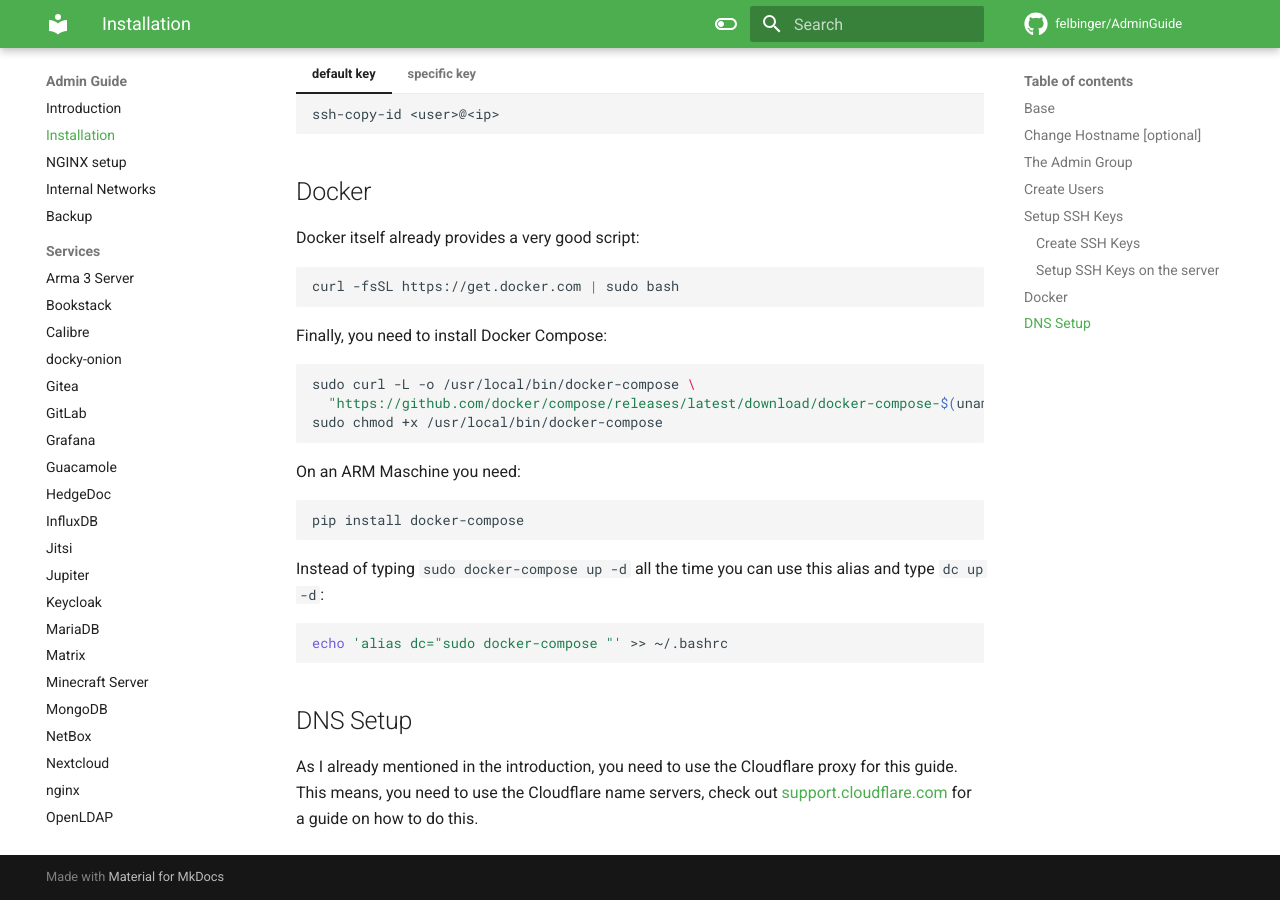
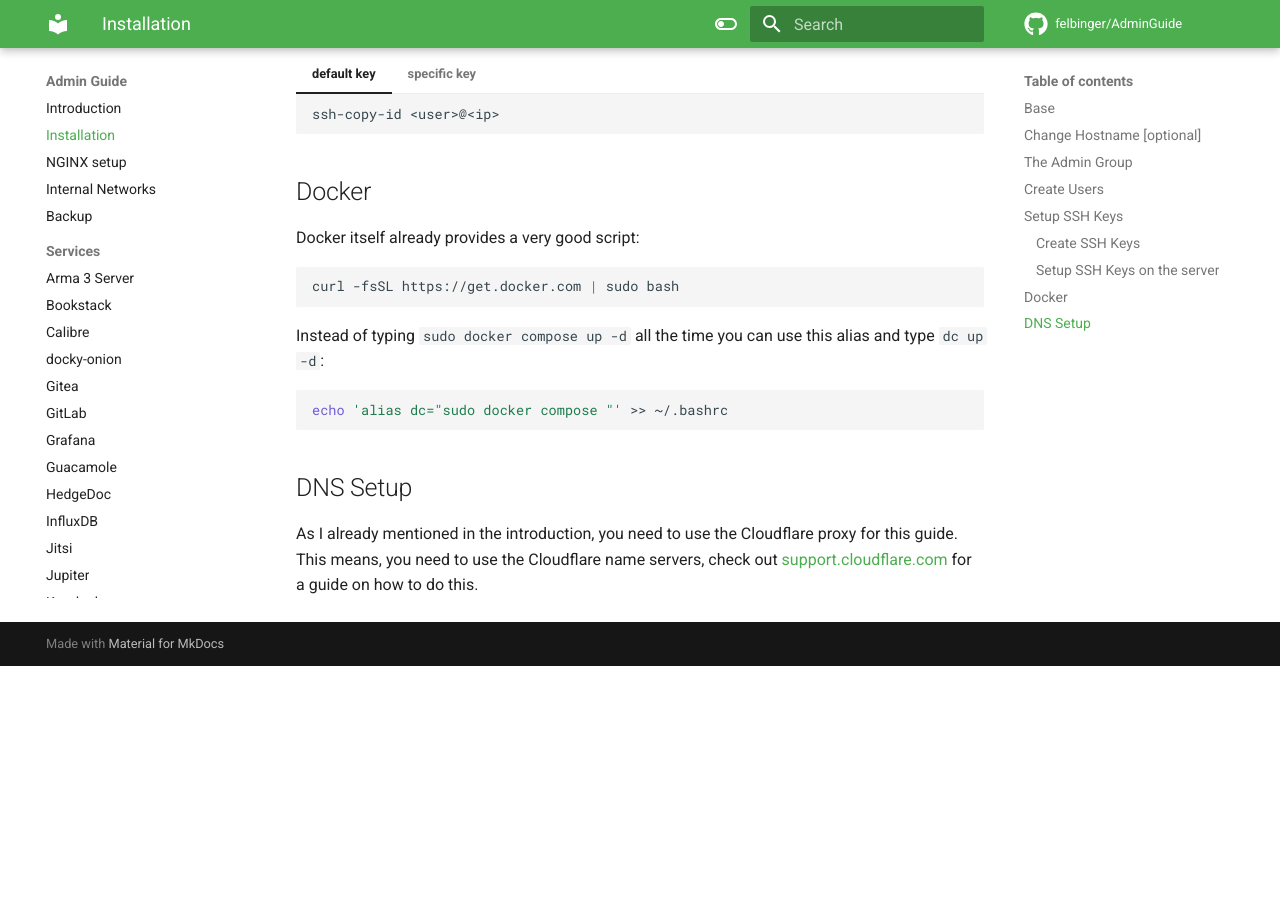
Before and after one commit to felbinger/AdminGuide, an MkDocs documentation site: the page built from docs/20_installation.md, in a window 1280 px wide and 900 px high, scrolled down 1932 px. Built offline with MkDocs 1.6.1 and Material for MkDocs 9.7.7, drawn with Linux system fonts in a browser that asks for light colours; nearby versions of some CDN libraries; comment, search, counter and statistics services are not loaded; after the commit the page ends 2598 px from its top, so only the background shows below that.

Commit message:
Removed seperate docker compose installation

````diff
--- a/docs/20_installation.md
+++ b/docs/20_installation.md
@@ -133,21 +133,10 @@ Docker itself already provides a very good script:
 curl -fsSL https://get.docker.com | sudo bash
 ```
 
-Finally, you need to install Docker Compose:
+Instead of typing `sudo docker compose up -d` all the time you can use this alias and type `dc up -d`:
 
 ```shell
-sudo curl -L -o /usr/local/bin/docker-compose \
-  "https://github.com/docker/compose/releases/latest/download/docker-compose-$(uname -s)-$(uname -m)"
-sudo chmod +x /usr/local/bin/docker-compose
-```
-On an ARM Maschine you need:
-```shell
-pip install docker-compose
-```
-Instead of typing `sudo docker-compose up -d` all the time you can use this alias and type `dc up -d`:
-
-```shell
-echo 'alias dc="sudo docker-compose "' >> ~/.bashrc
+echo 'alias dc="sudo docker compose "' >> ~/.bashrc
 ```
 
 ## DNS Setup
````
